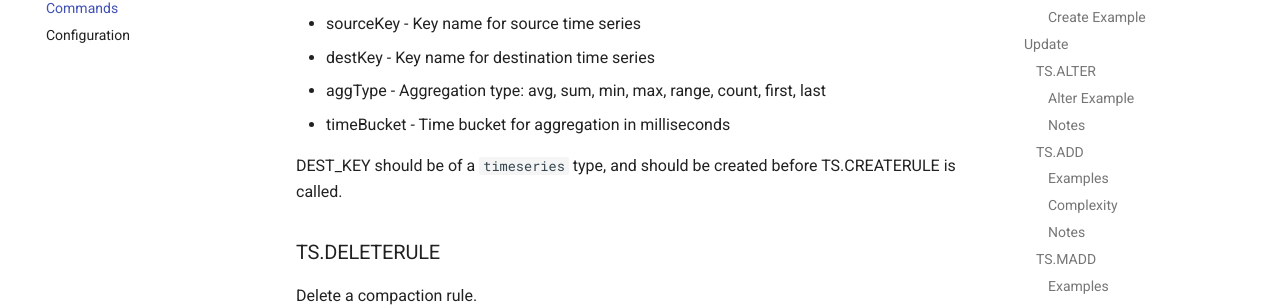
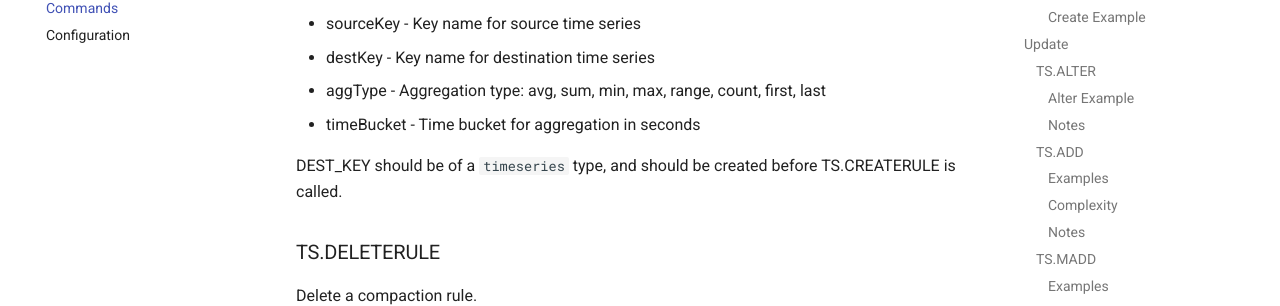
Before and after one commit to RedisTimeSeries/RedisTimeSeries, an MkDocs documentation site: the page built from docs/commands.md, in a window 1280 px wide and 900 px high, scrolled down 3750 px. Shown: the part 145-451 px from the top of the window. Built offline with MkDocs 1.6.1 and Material for MkDocs 9.7.7, drawn with Linux system fonts in a browser that asks for light colours; comment, search, counter and statistics services are not loaded; old or Windows-style settings are respelled for this version of MkDocs.

Commit message:
Fixed documentation of TS.CREATERULE (timeBucket param)
According to my tests, the value is in seconds

```diff
--- a/docs/commands.md
+++ b/docs/commands.md
@@ -165,7 +165,7 @@ TS.CREATERULE sourceKey destKey AGGREGATION aggType timeBucket
 - sourceKey - Key name for source time series
 - destKey - Key name for destination time series
 - aggType - Aggregation type: avg, sum, min, max, range, count, first, last
-- timeBucket - Time bucket for aggregation in milliseconds
+- timeBucket - Time bucket for aggregation in seconds
 
 DEST_KEY should be of a `timeseries` type, and should be created before TS.CREATERULE is called.
 
```
